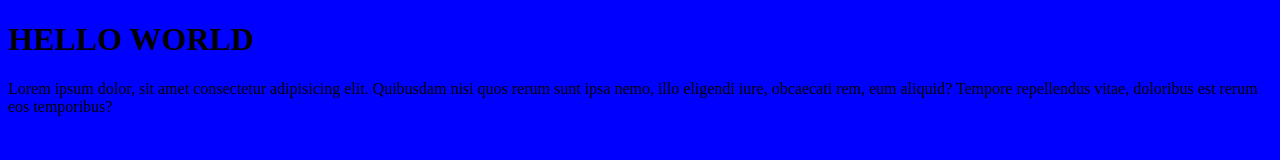
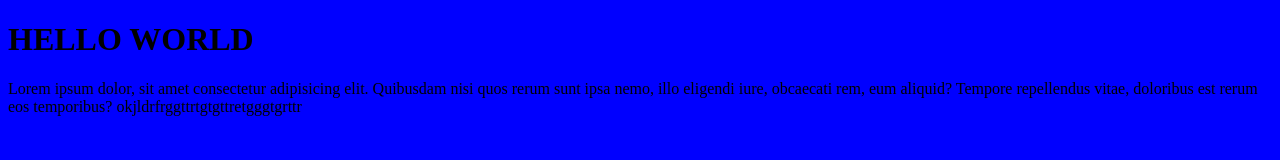
Before and after one commit to anemfadilath/hello-world, a plain HTML site: page index.html in a window 1280 px wide. Drawn offline with Linux system fonts and the light colour scheme.

Commit message:
commit mardi

```diff
--- a/index.html
+++ b/index.html
@@ -14,5 +14,7 @@
     <h1>HELLO WORLD</h1>
     Lorem ipsum dolor, sit amet consectetur adipisicing elit. Quibusdam nisi
     quos rerum sunt ipsa nemo, illo eligendi iure, obcaecati rem,
-    eum aliquid? Tempore repellendus vitae, doloribus est rerum eos temporibus?
+    eum aliquid? Tempore repellendus vitae, doloribus est rerum
+     eos temporibus?
+     okjldrfrggttrtgtgttretgggtgrttr
 </body>
```
